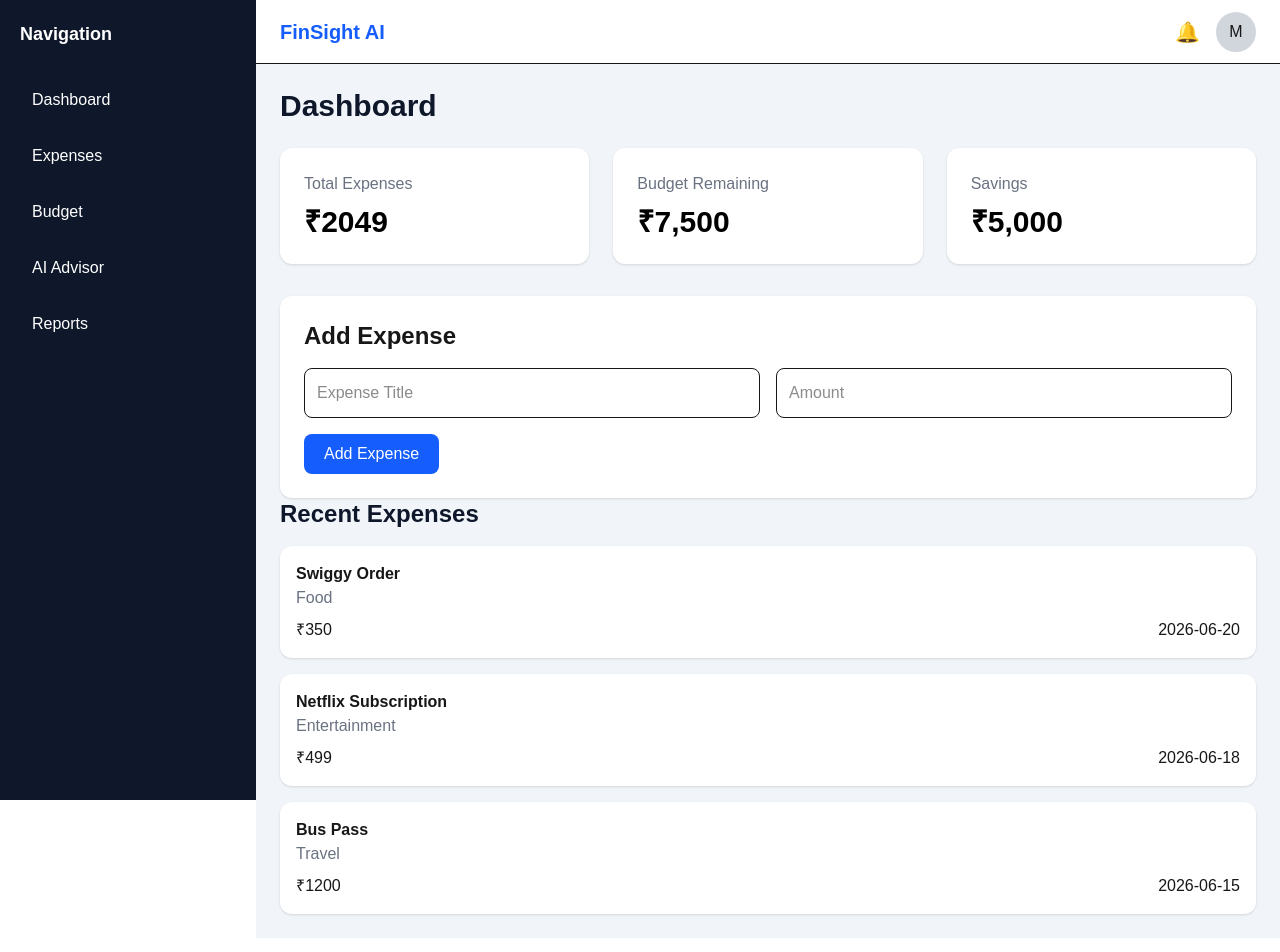
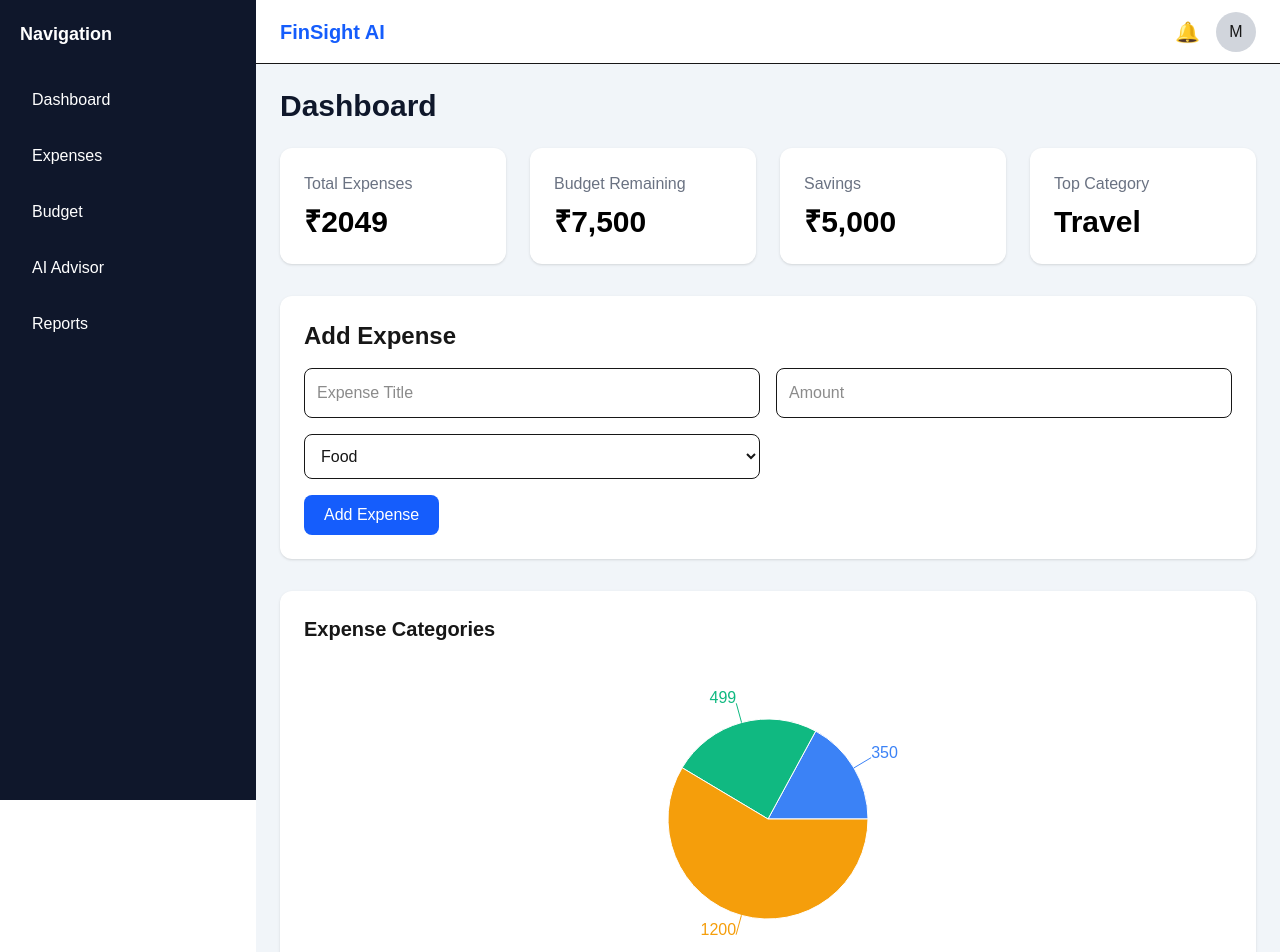
Before and after one commit to Mythrigaddam27/finsight-ai, a Next.js app in the folder frontend/: page / in a window 1280 px wide. Shown: the top 952 px of the page. Built offline with nearby package versions, Linux system fonts and the light colour scheme.

Commit message:
Added expense tracking, pie chart analytics and local storage

```diff
--- a/frontend/package.json
+++ b/frontend/package.json
@@ -11,7 +11,8 @@
   "dependencies": {
     "next": "16.2.9",
     "react": "19.2.4",
-    "react-dom": "19.2.4"
+    "react-dom": "19.2.4",
+    "recharts": "^3.9.0"
   },
   "devDependencies": {
     "@tailwindcss/postcss": "^4",
--- a/frontend/src/app/page.tsx
+++ b/frontend/src/app/page.tsx
@@ -1,27 +1,53 @@
 "use client";
 
-import { useState } from "react";
+import { useEffect, useState } from "react";
 
+import ExpensePieChart from "@/components/dashboard/ExpensePieChart";
 import DashboardLayout from "@/components/layout/DashboardLayout";
 import StatCard from "@/components/dashboard/StatCard";
 import ExpenseCard from "@/components/expenses/ExpenseCard";
 import AddExpenseForm from "@/components/expenses/AddExpenseForm";
+
 import { mockExpenses } from "@/constants/mockExpenses";
 import { Expense } from "@/types/Expense";
-
 export default function Home() {
   const [expenses, setExpenses] =
-    useState<Expense[]>(mockExpenses);
+    useState<Expense[]>([]);
 
+  useEffect(() => {
+    const savedExpenses =
+      localStorage.getItem("expenses");
+
+    if (savedExpenses) {
+      const parsedExpenses =
+        JSON.parse(savedExpenses);
+
+      if (parsedExpenses.length > 0) {
+        setExpenses(parsedExpenses);
+      } else {
+        setExpenses(mockExpenses);
+      }
+    } else {
+      setExpenses(mockExpenses);
+    }
+  }, []);
+
+  useEffect(() => {
+    localStorage.setItem(
+      "expenses",
+      JSON.stringify(expenses)
+    );
+  }, [expenses]);
   const handleAddExpense = (
     title: string,
-    amount: number
+    amount: number,
+    category: string
   ) => {
     const newExpense: Expense = {
       id: Date.now().toString(),
       title,
       amount,
-      category: "Other",
+      category,
       date: new Date()
         .toISOString()
         .split("T")[0],
@@ -33,12 +59,40 @@ export default function Home() {
     ]);
   };
 
-  const totalExpenses =
-    expenses.reduce(
-      (sum, expense) =>
-        sum + expense.amount,
-      0
-    );
+  const totalExpenses = expenses.reduce(
+    (sum, expense) =>
+      sum + expense.amount,
+    0
+  );
+
+  const categoryData = Object.values(
+    expenses.reduce((acc, expense) => {
+      if (!acc[expense.category]) {
+        acc[expense.category] = {
+          name: expense.category,
+          value: 0,
+        };
+      }
+
+      acc[expense.category].value +=
+        expense.amount;
+
+      return acc;
+    }, {} as Record<
+      string,
+      { name: string; value: number }
+    >)
+  );
+
+  const topCategory =
+    categoryData.length > 0
+      ? categoryData.reduce(
+          (prev, current) =>
+            prev.value > current.value
+              ? prev
+              : current
+        )
+      : null;
 
   return (
     <DashboardLayout>
@@ -47,7 +101,7 @@ export default function Home() {
           Dashboard
         </h1>
 
-        <div className="mb-8 grid gap-6 md:grid-cols-3">
+        <div className="mb-8 grid gap-6 md:grid-cols-4">
           <StatCard
             title="Total Expenses"
             value={`₹${totalExpenses}`}
@@ -62,6 +116,15 @@ export default function Home() {
             title="Savings"
             value="₹5,000"
           />
+
+          <StatCard
+            title="Top Category"
+            value={
+              topCategory
+                ? topCategory.name
+                : "N/A"
+            }
+          />
         </div>
 
         <AddExpenseForm
@@ -69,6 +132,12 @@ export default function Home() {
             handleAddExpense
           }
         />
+
+        <div className="my-8">
+       <ExpensePieChart
+  data={categoryData}
+/>
+        </div>
 
         <div>
           <h2 className="mb-4 text-2xl font-semibold text-slate-900">
--- /dev/null
+++ b/frontend/src/components/dashboard/ExpensePieChart.tsx
@@ -0,0 +1,69 @@
+"use client";
+
+import {
+  PieChart,
+  Pie,
+  Cell,
+  Tooltip,
+  ResponsiveContainer,
+} from "recharts";
+
+interface ExpensePieChartProps {
+  data: {
+    name: string;
+    value: number;
+  }[];
+}
+
+const COLORS = [
+  "#3B82F6",
+  "#10B981",
+  "#F59E0B",
+  "#EF4444",
+  "#8B5CF6",
+  "#6B7280",
+];
+
+export default function ExpensePieChart({
+  data,
+}: ExpensePieChartProps) {
+  return (
+    <div className="rounded-xl bg-white p-6 shadow">
+      <h2 className="mb-4 text-xl font-bold">
+        Expense Categories
+      </h2>
+
+      <div className="h-80">
+        <ResponsiveContainer
+          width="100%"
+          height="100%"
+        >
+          <PieChart>
+            <Pie
+              data={data}
+              cx="50%"
+              cy="50%"
+              outerRadius={100}
+              dataKey="value"
+              label
+            >
+              {data.map((entry, index) => (
+                <Cell
+                  key={`cell-${index}`}
+                  fill={
+                    COLORS[
+                      index %
+                        COLORS.length
+                    ]
+                  }
+                />
+              ))}
+            </Pie>
+
+            <Tooltip />
+          </PieChart>
+        </ResponsiveContainer>
+      </div>
+    </div>
+  );
+}
--- a/frontend/src/components/expenses/AddExpenseForm.tsx
+++ b/frontend/src/components/expenses/AddExpenseForm.tsx
@@ -5,7 +5,8 @@ import { useState } from "react";
 interface AddExpenseFormProps {
   onAddExpense: (
     title: string,
-    amount: number
+    amount: number,
+    category: string
   ) => void;
 }
 
@@ -14,6 +15,7 @@ export default function AddExpenseForm({
 }: AddExpenseFormProps) {
   const [title, setTitle] = useState("");
   const [amount, setAmount] = useState("");
+  const [category, setCategory] = useState("Food");
 
   const handleSubmit = (
     e: React.FormEvent
@@ -24,11 +26,13 @@ export default function AddExpenseForm({
 
     onAddExpense(
       title,
-      Number(amount)
+      Number(amount),
+      category
     );
 
     setTitle("");
     setAmount("");
+    setCategory("Food");
   };
 
   return (
@@ -60,6 +64,23 @@ export default function AddExpenseForm({
           }
           className="rounded-lg border p-3"
         />
+
+        <select
+          value={category}
+          onChange={(e) =>
+            setCategory(e.target.value)
+          }
+          className="rounded-lg border p-3"
+        >
+          <option value="Food">Food</option>
+          <option value="Travel">Travel</option>
+          <option value="Shopping">Shopping</option>
+          <option value="Bills">Bills</option>
+          <option value="Entertainment">
+            Entertainment
+          </option>
+          <option value="Other">Other</option>
+        </select>
       </div>
 
       <button
--- a/frontend/src/components/expenses/ExpenseCard.tsx
+++ b/frontend/src/components/expenses/ExpenseCard.tsx
@@ -8,18 +8,25 @@ export default function ExpenseCard({
   expense,
 }: ExpenseCardProps) {
   return (
-    <div className="rounded-xl bg-white p-4 shadow">
-      <h3 className="font-semibold">
-        {expense.title}
-      </h3>
+    <div className="rounded-xl bg-white p-4 shadow hover:shadow-lg transition">
+      <div className="flex items-center justify-between">
+        <h3 className="font-semibold text-slate-900">
+          {expense.title}
+        </h3>
 
-      <p className="text-gray-500">
-        {expense.category}
-      </p>
+        <span className="rounded-full bg-blue-100 px-3 py-1 text-sm font-medium text-blue-700">
+          {expense.category}
+        </span>
+      </div>
 
-      <div className="mt-2 flex justify-between">
-        <span>₹{expense.amount}</span>
-        <span>{expense.date}</span>
+      <div className="mt-3 flex justify-between">
+        <span className="font-bold text-slate-900">
+          ₹{expense.amount}
+        </span>
+
+        <span className="text-gray-500">
+          {expense.date}
+        </span>
       </div>
     </div>
   );
```
Also changed, not shown: 1 other file (tests, documents, lock files or other folders).
